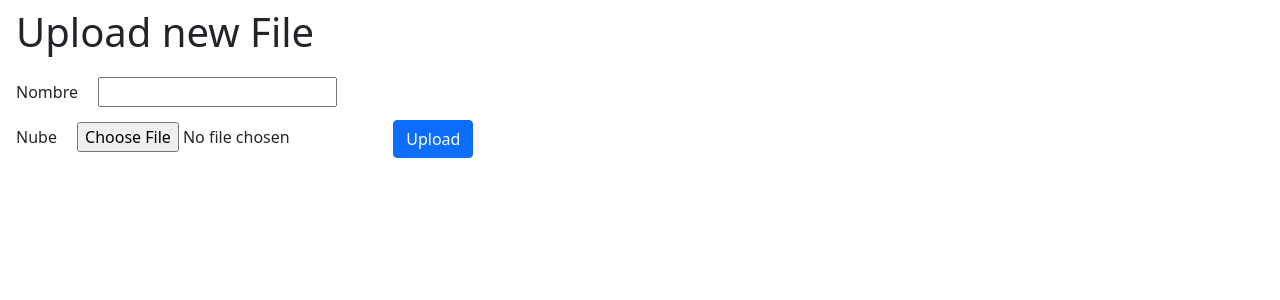
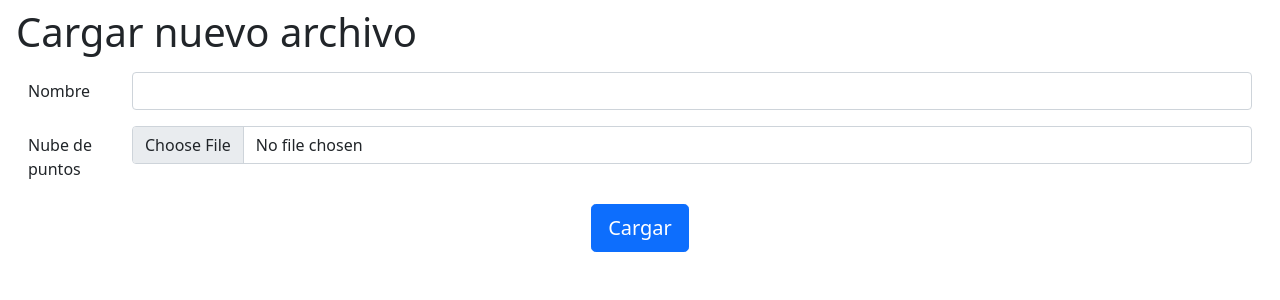
Before and after one commit to jreyesr/segmentation_server, a Flask app: page /upload in a window 1280 px wide. Shown: the top 300 px of the page. Run offline with Flask 2, Linux system fonts and the light colour scheme.

Commit message:
Adding extra style to upload form and home page

```diff
--- a/app.py
+++ b/app.py
@@ -41,11 +41,11 @@ class Pointcloud:
         self.complete = False
         self.progress = 0
         self.stages = [
-            ProcessingStage("To PCD", commands.to_pcd, 10),
-            ProcessingStage("Deleting ground", commands.remove_ground, 30),
-            ProcessingStage("Segmenting", commands.segment, 40),
-            ProcessingStage("To LAS", commands.to_las, 10),
-            ProcessingStage("To Potree", commands.to_potree, 10)
+            ProcessingStage("Convirtiendo a PCD", commands.to_pcd, 10),
+            ProcessingStage("Eliminando Suelo", commands.remove_ground, 30),
+            ProcessingStage("Segmentando", commands.segment, 40),
+            ProcessingStage("Convirtiendo a LAS", commands.to_las, 10),
+            ProcessingStage("Visualización en Potree", commands.to_potree, 10)
         ]
 
     def mark_complete(self, success = True):
--- a/templates/upload.html
+++ b/templates/upload.html
@@ -1,6 +1,6 @@
 {% extends '_base.html' %}
 
-{% block title %}Upload new File{% endblock %}
+{% block title %}Cargar nuevo archivo{% endblock %}
 
 {% block body %}
     {% with messages = get_flashed_messages() %}
@@ -12,13 +12,22 @@
     </ul>
     {% endif %}
     {% endwith %}
-    <h1 class="my-2 mx-3">Upload new File</h1>
+    <h1 class="my-2 mx-3">Cargar nuevo archivo</h1>
     <form method=post enctype=multipart/form-data>
-        <label class="mx-3 my-3" for="title">Nombre</label>
-        <input type="text" id="title" name="title" required>
-        <br>
-        <label class="mx-3" for="file">Nube</label>
-        <input type="file" id="file" name="file" accept=".las,.pcd" required>
-        <input class= "btn btn-primary" type="submit" value="Upload">
+        <div class="row mx-3 my-3">
+            <label class="col-sm-1 col-form-label" for="title">Nombre</label>
+            <div class="col-sm-11">
+                <input class="form-control" type="text" id="title" name="title" required>
+            </div>
+        </div>
+        <div class="row mb-3 mx-3">
+            <label class="col-sm-1 col-form-label" for="formFile">Nube de puntos</label>
+            <div class="col-sm-11">
+                <input type="file" class="form-control" id="file" name="file" accept=".las,.pcd" required>
+            </div>
+        </div>
+        <div class="d-flex justify-content-center"">
+            <input class= "btn btn-primary btn-lg" type="submit" value="Cargar">
+        </div>
     </form>
 {% endblock %}
```
Also changed, not shown: templates/details.html (+7 -6 lines), templates/index.html (+3 -5 lines).
